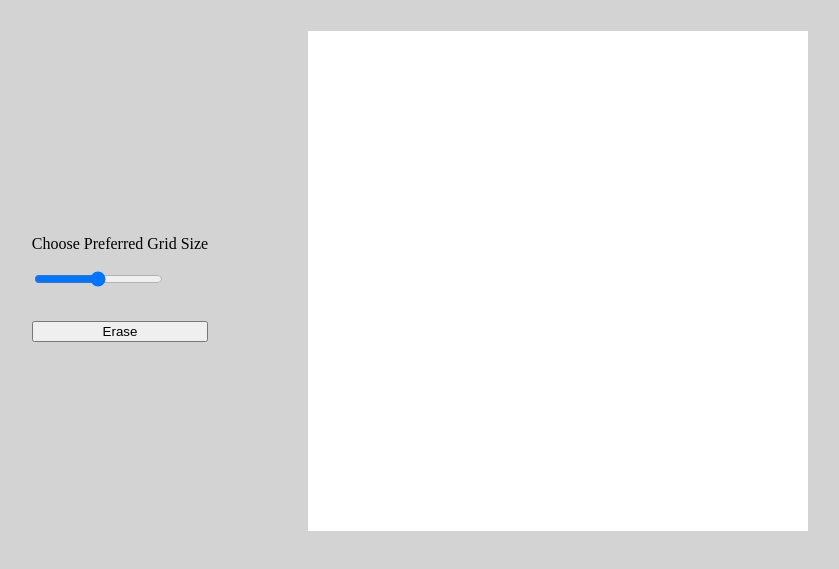
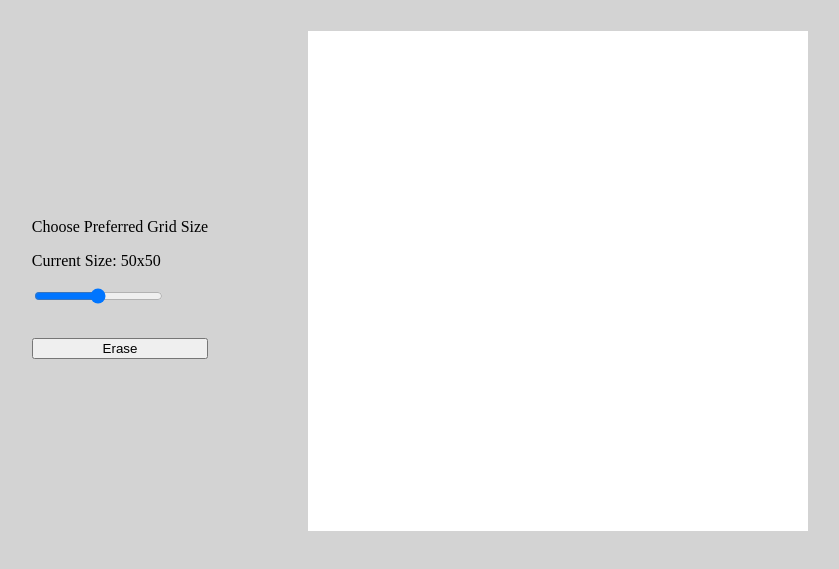
Before and after one commit to YoussefTamerr/Etch-a-Sketch, a plain HTML site: page index.html in a window 1280 px wide. Shown: the part 87-656 px from the top of the page, without its empty margins (245-1084 px from the left). Drawn offline with Linux system fonts and the light colour scheme.

Commit message:
added preferred size

```diff
--- a/index.html
+++ b/index.html
@@ -14,6 +14,7 @@
         <div class="btns">
             <div class="size-choice">
                 <p>Choose Preferred Grid Size</p>
+                <p id="output"></p>
                 <input type="range" min="1" max="100" value="50" id="myRange">
             </div>
             <button id="erase">Erase</button>
--- a/index.js
+++ b/index.js
@@ -2,6 +2,7 @@ const sketch = document.getElementById('grid')
 let range = document.getElementById('myRange')
 let size = 50
 const eraseBtn = document.getElementById('erase')
+const out = document.getElementById('output')
 
 let mouseDown = false
 document.body.onmousedown = () => (mouseDown = true)
@@ -10,6 +11,7 @@ createGrid()
 
 
 function createGrid() {
+    out.textContent = 'Current Size: ' + size + 'x' + size
     for(let i = 0; i < size * size;i++) {
         sketch.style.gridTemplateRows = `repeat(${size}, 1fr)`
         sketch.style.gridTemplateColumns = `repeat(${size}, 1fr)`
```
